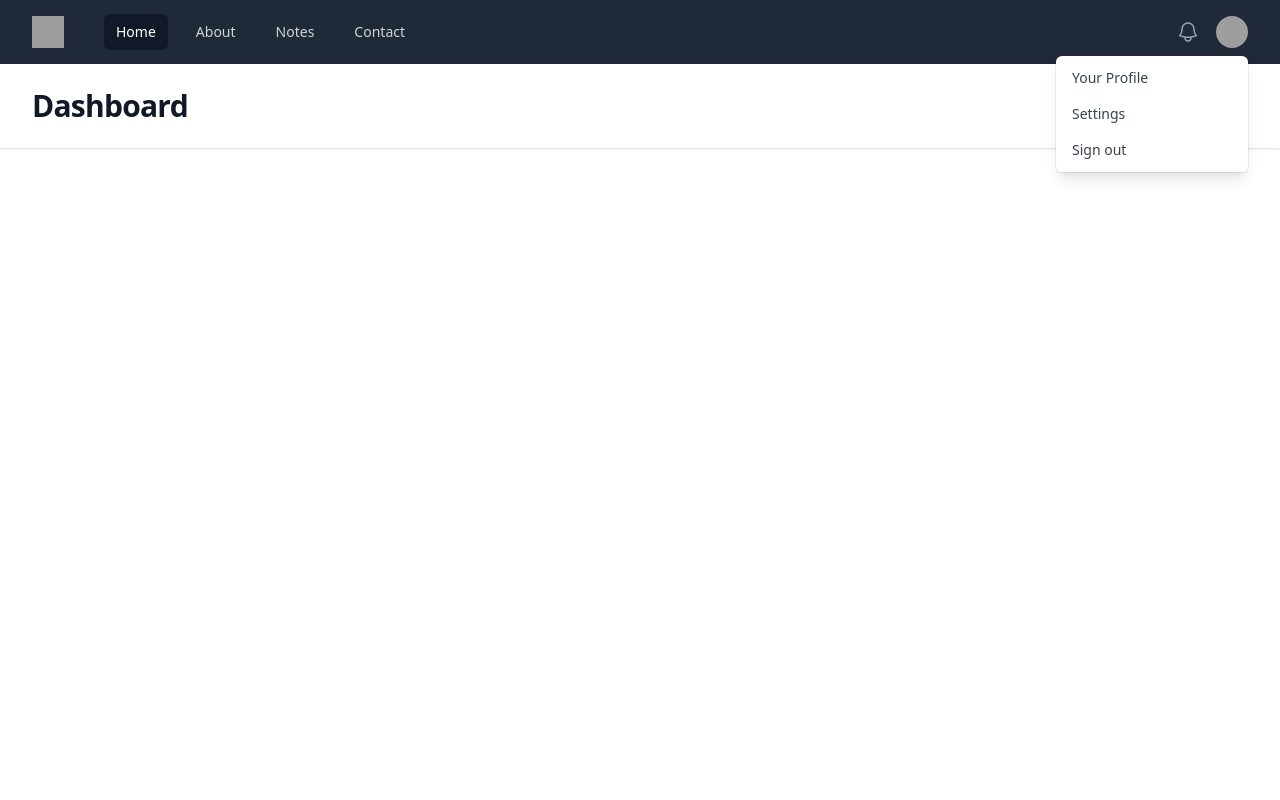
After one commit to sultanpr/myapp, a PHP site: page /index.view.php in a window 1280 px wide. The commit adds this page. Run offline with PHP 8.4, Linux system fonts and the light colour scheme; some libraries are stand-ins or nearby versions; grey boxes are pictures that could not be loaded.

Commit message:
all the previous file added

```diff
--- a/index.php
+++ b/index.php
@@ -1 +1,6 @@
 <?php
+require "functions.php";
+
+dd($_SERVER);
+
+require "index.view.php";
--- /dev/null
+++ b/index.view.php
@@ -0,0 +1,12 @@
+    <?php require "partials/head.php"; ?>
+    <?php require "partials/nav.php" ?>
+
+    <?php require "partials/banner.php"; ?>
+
+    <main>
+        <div class="mx-auto max-w-7xl px-4 py-6 sm:px-6 lg:px-8">
+        <!-- Your content -->
+        </div>
+    </main>
+
+    <?php require "partials/footer.php" ?>
--- /dev/null
+++ b/partials/banner.php
@@ -0,0 +1,5 @@
+<header class="bg-white shadow">
+    <div class="mx-auto max-w-7xl px-4 py-6 sm:px-6 lg:px-8">
+    <h1 class="text-3xl font-bold tracking-tight text-gray-900">Dashboard</h1>
+    </div>
+</header>
--- /dev/null
+++ b/partials/footer.php
@@ -0,0 +1,4 @@
+</div>
+
+</body>
+</html>
--- /dev/null
+++ b/partials/head.php
@@ -0,0 +1,10 @@
+<!DOCTYPE html class="h-full bg-gray-100">
+<html lang="en">
+<head>
+    <meta charset="UTF-8">
+    <meta name="viewport" content="width=device-width, initial-scale=1.0">
+    <title>First Website</title>
+    <script src="https://cdn.tailwindcss.com"></script>
+</head>
+<body class="h-full">
+    <div class="min-h-full">
--- /dev/null
+++ b/partials/nav.php
@@ -0,0 +1,109 @@
+<nav class="bg-gray-800">
+        <div class="mx-auto max-w-7xl px-4 sm:px-6 lg:px-8">
+        <div class="flex h-16 items-center justify-between">
+            <div class="flex items-center">
+            <div class="flex-shrink-0">
+                <img class="h-8 w-8" src="https://tailwindui.com/plus/img/logos/mark.svg?color=indigo&shade=500" alt="Your Company">
+            </div>
+            <div class="hidden md:block">
+                <div class="ml-10 flex items-baseline space-x-4">
+                <!-- Current: "bg-gray-900 text-white", Default: "text-gray-300 hover:bg-gray-700 hover:text-white" -->
+                <a href="/" class="rounded-md bg-gray-900 px-3 py-2 text-sm font-medium text-white" aria-current="page">Home</a>
+                <a href="/about" class="rounded-md px-3 py-2 text-sm font-medium text-gray-300 hover:bg-gray-700 hover:text-white">About</a>
+                <a href="/notes" class="rounded-md px-3 py-2 text-sm font-medium text-gray-300 hover:bg-gray-700 hover:text-white">Notes</a>
+                <a href="/contact" class="rounded-md px-3 py-2 text-sm font-medium text-gray-300 hover:bg-gray-700 hover:text-white">Contact</a>
+                </div>
+            </div>
+            </div>
+            <div class="hidden md:block">
+            <div class="ml-4 flex items-center md:ml-6">
+                <button type="button" class="relative rounded-full bg-gray-800 p-1 text-gray-400 hover:text-white focus:outline-none focus:ring-2 focus:ring-white focus:ring-offset-2 focus:ring-offset-gray-800">
+                <span class="absolute -inset-1.5"></span>
+                <span class="sr-only">View notifications</span>
+                <svg class="h-6 w-6" fill="none" viewBox="0 0 24 24" stroke-width="1.5" stroke="currentColor" aria-hidden="true" data-slot="icon">
+                    <path stroke-linecap="round" stroke-linejoin="round" d="M14.857 17.082a23.848 23.848 0 0 0 5.454-1.31A8.967 8.967 0 0 1 18 9.75V9A6 6 0 0 0 6 9v.75a8.967 8.967 0 0 1-2.312 6.022c1.733.64 3.56 1.085 5.455 1.31m5.714 0a24.255 24.255 0 0 1-5.714 0m5.714 0a3 3 0 1 1-5.714 0" />
+                </svg>
+                </button>
+
+                <!-- Profile dropdown -->
+                <div class="relative ml-3">
+                <div>
+                    <button type="button" class="relative flex max-w-xs items-center rounded-full bg-gray-800 text-sm focus:outline-none focus:ring-2 focus:ring-white focus:ring-offset-2 focus:ring-offset-gray-800" id="user-menu-button" aria-expanded="false" aria-haspopup="true">
+                    <span class="absolute -inset-1.5"></span>
+                    <span class="sr-only">Open user menu</span>
+                    <img class="h-8 w-8 rounded-full" src="https://images.unsplash.com/photo-1472099645785-5658abf4ff4e?ixlib=rb-1.2.1&ixid=eyJhcHBfaWQiOjEyMDd9&auto=format&fit=facearea&facepad=2&w=256&h=256&q=80" alt="">
+                    </button>
+                </div>
+
+                <!--
+                    Dropdown menu, show/hide based on menu state.
+
+                    Entering: "transition ease-out duration-100"
+                    From: "transform opacity-0 scale-95"
+                    To: "transform opacity-100 scale-100"
+                    Leaving: "transition ease-in duration-75"
+                    From: "transform opacity-100 scale-100"
+                    To: "transform opacity-0 scale-95"
+                -->
+                <div class="absolute right-0 z-10 mt-2 w-48 origin-top-right rounded-md bg-white py-1 shadow-lg ring-1 ring-black ring-opacity-5 focus:outline-none" role="menu" aria-orientation="vertical" aria-labelledby="user-menu-button" tabindex="-1">
+                    <!-- Active: "bg-gray-100", Not Active: "" -->
+                    <a href="#" class="block px-4 py-2 text-sm text-gray-700" role="menuitem" tabindex="-1" id="user-menu-item-0">Your Profile</a>
+                    <a href="#" class="block px-4 py-2 text-sm text-gray-700" role="menuitem" tabindex="-1" id="user-menu-item-1">Settings</a>
+                    <a href="#" class="block px-4 py-2 text-sm text-gray-700" role="menuitem" tabindex="-1" id="user-menu-item-2">Sign out</a>
+                </div>
+                </div>
+            </div>
+            </div>
+            <div class="-mr-2 flex md:hidden">
+            <!-- Mobile menu button -->
+            <button type="button" class="relative inline-flex items-center justify-center rounded-md bg-gray-800 p-2 text-gray-400 hover:bg-gray-700 hover:text-white focus:outline-none focus:ring-2 focus:ring-white focus:ring-offset-2 focus:ring-offset-gray-800" aria-controls="mobile-menu" aria-expanded="false">
+                <span class="absolute -inset-0.5"></span>
+                <span class="sr-only">Open main menu</span>
+                <!-- Menu open: "hidden", Menu closed: "block" -->
+                <svg class="block h-6 w-6" fill="none" viewBox="0 0 24 24" stroke-width="1.5" stroke="currentColor" aria-hidden="true" data-slot="icon">
+                <path stroke-linecap="round" stroke-linejoin="round" d="M3.75 6.75h16.5M3.75 12h16.5m-16.5 5.25h16.5" />
+                </svg>
+                <!-- Menu open: "block", Menu closed: "hidden" -->
+                <svg class="hidden h-6 w-6" fill="none" viewBox="0 0 24 24" stroke-width="1.5" stroke="currentColor" aria-hidden="true" data-slot="icon">
+                <path stroke-linecap="round" stroke-linejoin="round" d="M6 18 18 6M6 6l12 12" />
+                </svg>
+            </button>
+            </div>
+        </div>
+        </div>
+
+        <!-- Mobile menu, show/hide based on menu state. -->
+        <div class="md:hidden" id="mobile-menu">
+        <div class="space-y-1 px-2 pb-3 pt-2 sm:px-3">
+            <!-- Current: "bg-gray-900 text-white", Default: "text-gray-300 hover:bg-gray-700 hover:text-white" -->
+            <a href="#" class="block rounded-md bg-gray-900 px-3 py-2 text-base font-medium text-white" aria-current="page">Dashboard</a>
+            <a href="#" class="block rounded-md px-3 py-2 text-base font-medium text-gray-300 hover:bg-gray-700 hover:text-white">Team</a>
+            <a href="#" class="block rounded-md px-3 py-2 text-base font-medium text-gray-300 hover:bg-gray-700 hover:text-white">Projects</a>
+            <a href="#" class="block rounded-md px-3 py-2 text-base font-medium text-gray-300 hover:bg-gray-700 hover:text-white">Calendar</a>
+            <a href="#" class="block rounded-md px-3 py-2 text-base font-medium text-gray-300 hover:bg-gray-700 hover:text-white">Reports</a>
+        </div>
+        <div class="border-t border-gray-700 pb-3 pt-4">
+            <div class="flex items-center px-5">
+            <div class="flex-shrink-0">
+                <img class="h-10 w-10 rounded-full" src="https://images.unsplash.com/photo-1472099645785-5658abf4ff4e?ixlib=rb-1.2.1&ixid=eyJhcHBfaWQiOjEyMDd9&auto=format&fit=facearea&facepad=2&w=256&h=256&q=80" alt="">
+            </div>
+            <div class="ml-3">
+                <div class="text-base font-medium leading-none text-white">Tom Cook</div>
+                <div class="text-sm font-medium leading-none text-gray-400">tom@example.com</div>
+            </div>
+            <button type="button" class="relative ml-auto flex-shrink-0 rounded-full bg-gray-800 p-1 text-gray-400 hover:text-white focus:outline-none focus:ring-2 focus:ring-white focus:ring-offset-2 focus:ring-offset-gray-800">
+                <span class="absolute -inset-1.5"></span>
+                <span class="sr-only">View notifications</span>
+                <svg class="h-6 w-6" fill="none" viewBox="0 0 24 24" stroke-width="1.5" stroke="currentColor" aria-hidden="true" data-slot="icon">
+                <path stroke-linecap="round" stroke-linejoin="round" d="M14.857 17.082a23.848 23.848 0 0 0 5.454-1.31A8.967 8.967 0 0 1 18 9.75V9A6 6 0 0 0 6 9v.75a8.967 8.967 0 0 1-2.312 6.022c1.733.64 3.56 1.085 5.455 1.31m5.714 0a24.255 24.255 0 0 1-5.714 0m5.714 0a3 3 0 1 1-5.714 0" />
+                </svg>
+            </button>
+            </div>
+            <div class="mt-3 space-y-1 px-2">
+            <a href="#" class="block rounded-md px-3 py-2 text-base font-medium text-gray-400 hover:bg-gray-700 hover:text-white">Your Profile</a>
+            <a href="#" class="block rounded-md px-3 py-2 text-base font-medium text-gray-400 hover:bg-gray-700 hover:text-white">Settings</a>
+            <a href="#" class="block rounded-md px-3 py-2 text-base font-medium text-gray-400 hover:bg-gray-700 hover:text-white">Sign out</a>
+            </div>
+        </div>
+        </div>
+    </nav>
```
Also changed, not shown: functions.php (added, +12 -0 lines), partials/index.php (added).
